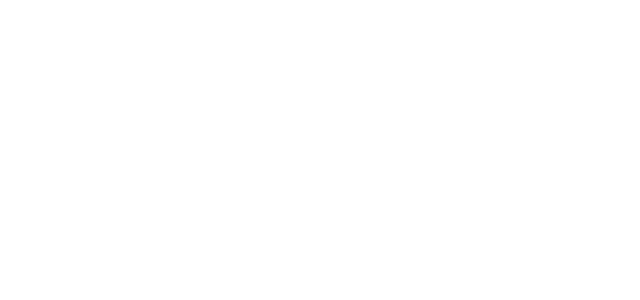
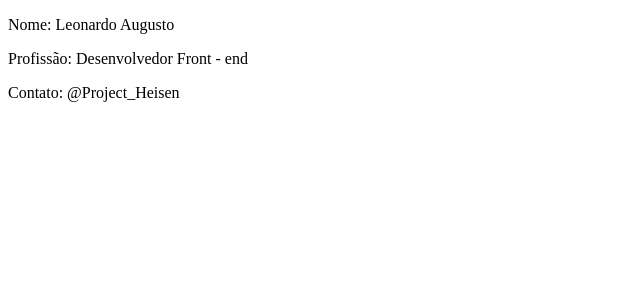
Before and after one commit to Leonardoaugusto77/Estudos-de-React, a React (Create React App) app: page / in a window 1280 px wide. Shown: the top 300 px of the page, without its empty margins (0-640 px from the left). Built offline with nearby package versions, Linux system fonts and the light colour scheme.

Commit message:
updates-aula05-reactjs

```diff
--- a/src/App.js
+++ b/src/App.js
@@ -1,10 +1,11 @@
 import React from "react";
+import Dados from "./Componentes/Dados";
 
 export default () => {
 
   return(
     <>
-
+     <Dados nome='Leonardo Augusto' profissao='Desenvolvedor Front - end' contato = '@Project_Heisen'/>
     </>
   )
 }
--- a/src/Componentes/Dados.js
+++ b/src/Componentes/Dados.js
@@ -3,9 +3,9 @@
 export default (props) => {
     return(
         <section>
-            <p>Nome: </p>
-            <p>Profissão: </p>
-            <p>Contato: </p>
+            <p>Nome: {props.nome}</p>
+            <p>Profissão: {props.profissao}</p>
+            <p>Contato: {props.contato}</p>
         </section>
     )
 }
```
Also changed, not shown: 1 other file (tests, documents, lock files or other folders).
